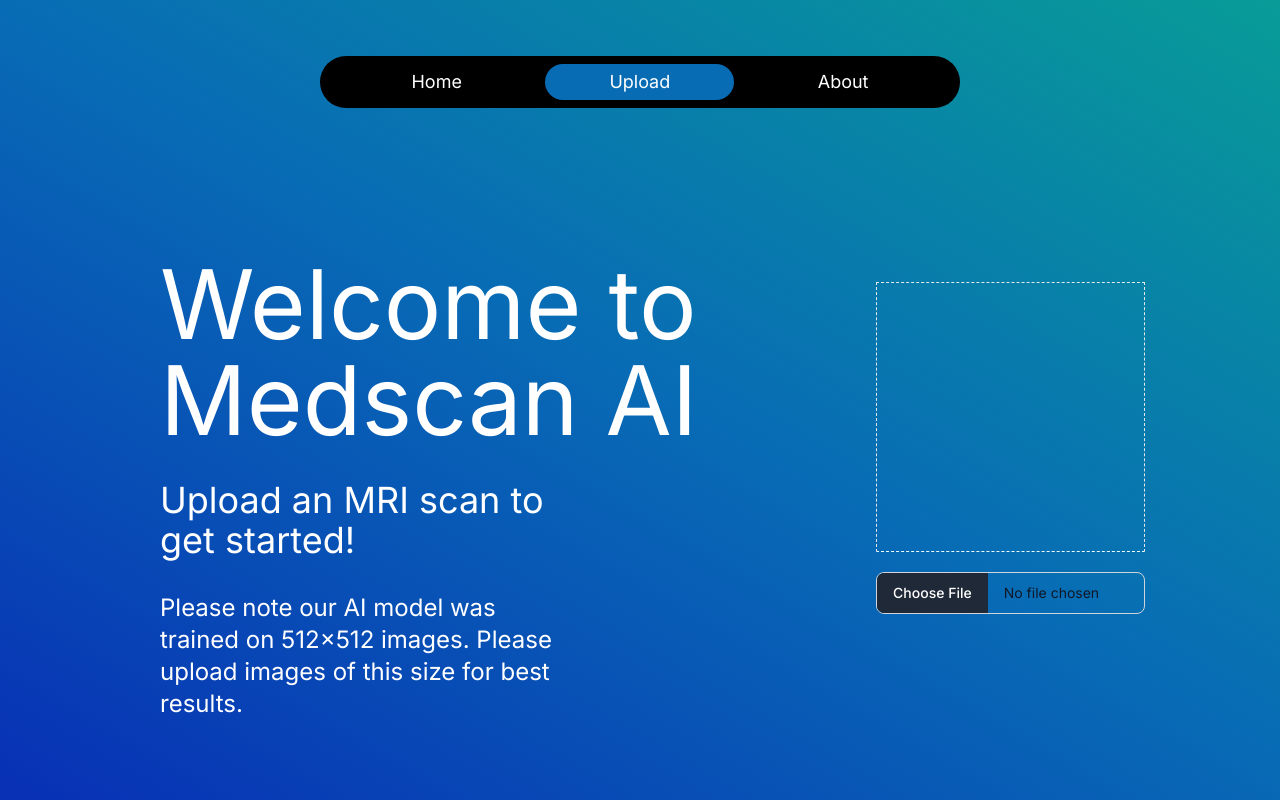
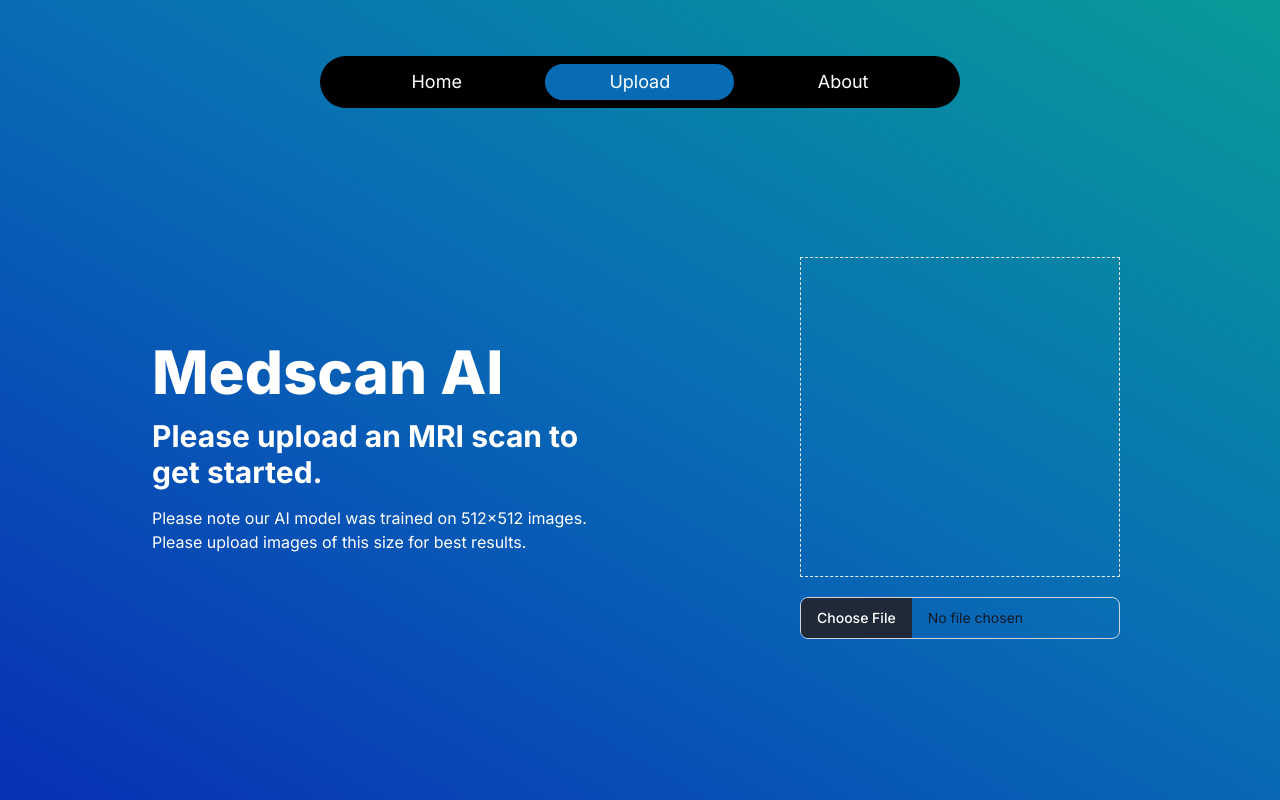
Before and after one commit to wandbrandon/mri_hack, a Next.js app in the folder frontend/: page /upload in a window 1280 px wide. Built offline with nearby package versions, Linux system fonts and the light colour scheme.

Commit message:
finished!

```diff
--- a/frontend/app/about/page.tsx
+++ b/frontend/app/about/page.tsx
@@ -5,6 +5,7 @@ import Brandon from "../../assets/brandon.jpeg";
 import Nathan from "../../assets/nathan.png";
 import { motion } from "framer-motion";
 import Image from "next/image";
+import LinkedIn from "../../assets/linkedin-in.svg";
 
 const About = () => {
 
@@ -28,37 +29,53 @@ const About = () => {
        <motion.div variants={item} className="grid grid-cols-2 gap-0 flex-1 mt-56 px-6">
 
         <motion.div variants={item} className="flex flex-col items-center">
+          <a href="https://www.linkedin.com/in/wandbrandon/" target="_blank">
             <Image
               src={Brandon}
               alt="Image 3"
               className="w-48 h-48 border-stone-200 border-x-4 border-y-4 object-cover"
             />
-          <p className="mt-2 text-center">Brandon Wand</p>
+          </a>
+          <a href="https://www.linkedin.com/in/wandbrandon/" target="_blank" className="w-9/12 mt-2 text-center">
+            Brandon Wand
+          </a>
         </motion.div>
 
         <motion.div variants={item} className="flex flex-col items-center">
+          <a href="https://nathanwand.com/" target="_blank">
             <Image
               src={Nathan}
               alt="Image 4"
               className="w-48 h-48 border-stone-200 border-x-4 border-y-4 object-cover"
             />
-          <p className="mt-2 text-center">Nathan Wand</p>
+          </a>
+          <a href="https://nathanwand.com/" target="_blank" className="w-9/12 mt-2 text-center">
+            Nathan Wand
+          </a>
         </motion.div>
         <motion.div variants={item} className="flex flex-col items-center">
+          <a href="https://www.linkedin.com/in/shawn-shuqing-chen/" target="_blank">
             <Image
               src={Shawn}
-            alt="Image 2"
+              alt="Image 3"
               className="w-48 h-48 border-stone-200 border-x-4 border-y-4 object-cover"
             />
-          <p className="mt-2 text-center">Shuqing (Shawn) Chen</p>
+          </a>
+          <a href="https://www.linkedin.com/in/shawn-shuqing-chen/" target="_blank" className="w-10/12 mt-2 text-center">
+            Shuqing (Shawn) Chen
+          </a>
         </motion.div>
         <motion.div variants={item} className="flex flex-col items-center">
+          <a href="https://www.linkedin.com/in/austin-robertson-784b18207/" target="_blank">
             <Image
               src={Austin}
-            alt="Image 1"
+              alt="Image 3"
               className="w-48 h-48 border-stone-200 border-x-4 border-y-4 object-cover"
             />
-          <p className="mt-2 text-center">Austin Robertson</p>
+          </a>
+          <a href="https://www.linkedin.com/in/austin-robertson-784b18207/" target="_blank" className="w-9/12 mt-2 text-center">
+            Austin Robertson
+          </a>
         </motion.div>
       </motion.div>
 
--- a/frontend/app/page.tsx
+++ b/frontend/app/page.tsx
@@ -21,7 +21,7 @@ export default function Home() {
   }
 
   return (
-    <main className="transition-all flex h-screen flex-col items-center justify-between pt-24">
+    <main className="transition-all flex h-screen flex-row items-center justify-between pt-24">
       <div className="flex w-screen h-full">
         <div id="leftFlex" className="flex-1 flex justify-center h-full">
           <motion.div variants={container} initial="hidden" animate="show" className="w-auto my-auto ml-36">
@@ -34,8 +34,8 @@ export default function Home() {
               Medscan AI is a hackathon submission that focuses on the potential
               for AI models used as diagnostic tools to support doctors and
               other healthcare professionals. In this example, we use a brain
-              MRI dataset to predict tumor types with a certian confidence. Feel
-              free to test it out yourself!
+              MRI dataset to predict tumor types with a certain confidence.
+
             </motion.p>
           </motion.div>
         </div>
--- a/frontend/app/upload/page.tsx
+++ b/frontend/app/upload/page.tsx
@@ -2,24 +2,38 @@
 import UploadBox from "./uploadComponent";
 import React, { useState } from "react";
 import MoonLoader from "react-spinners/MoonLoader";
+import { motion } from "framer-motion";
 
 const Test = () => {
   const [imageInfo, setImageInfo] = useState<any | null>(null);
   const [loading, setLoading] = useState<boolean>(false);
 
+  const container = {
+    hidden: { opacity: 0 },
+    show: {
+      opacity: 1,
+      transition: {
+        staggerChildren: 0.4
+      }
+    }
+  }
+
+  const item = {
+    hidden: { opacity: 0 },
+    show: { opacity: 1 }
+  }
+
   return (
-      <main className="flex h-screen flex-col items-center justify-between pt-24">
-
+      <main className="flex h-screen flex-col items-center pt-24">
       <div className="flex w-screen h-full">
-              <div id="leftFlex" className="flex-1 flex h-full w-full flex-col">
-
-
-                  {imageInfo ? (
-                      <div className="my-40">
-                          <div className="text-8xl mx-40 w-3/4 text-bold justify-center">
+              <div id="leftFlex" className="flex-1 flex flex-col">
+                  {!loading && imageInfo ? (
+                      <div className="my-auto ml-36">
+                          <div className={`${imageInfo.tumorType === "No Tumor" ? "bg-gradient-to-tr from-mriGreenDark to-mriGreenLight" : "bg-gradient-to-tr from-mriRedDark to-mriRedDark"
+                          } w-4/6 text-6xl font-extrabold p-3 text-center rounded-2xl`}>
                               {imageInfo.tumorType}
                           </div>
-                          <div className="text-4xl mx-40 justify-center text-bold pt-8">
+                          <div className="text-3xl font-medium pt-6">
                               Our AI model predicts with{" "}
                               <u>{(parseFloat(imageInfo.probability) * 100).toFixed(0)}%</u>{" "}
                               confidence that this MRI image
@@ -29,18 +43,18 @@ const Test = () => {
                           </div>
                       </div>
                   ) : null}
-                      {loading ? null :
-                              <div className="my-40">
-                                  <div className="text-8xl mx-40 w-3/4 text-bold justify-center">
-                                      {"Welcome to Medscan AI"}
-                                  </div>
-                                  <div className="text-4xl mx-40 justify-center text-bold pt-8">
-                                      {"Upload an MRI scan to get started!"}
-                                  </div>
-                                  <div className="text-2xl mx-40 justify-center text-bold pt-8">
+                      {loading || imageInfo ? null :
+                              <motion.div variants={container} initial="hidden" animate="show"className="my-auto ml-36">
+                                  <motion.div variants={item} className="w-auto text-6xl font-extrabold p-2">
+                                      {"Medscan AI"}
+                                  </motion.div>
+                                  <motion.div variants={item} className="text-3xl font-bold p-2">
+                                      {"Please upload an MRI scan to get started."}
+                                  </motion.div>
+                                  <motion.div variants={item} className="text- p-2">
                                       {"Please note our AI model was trained on 512x512 images. Please upload images of this size for best results."}
-                                  </div>
-                              </div>
+                                  </motion.div>
+                              </motion.div>
                       }
           <MoonLoader
             className="m-auto"
@@ -49,12 +63,15 @@ const Test = () => {
             color={"#000000"}
           />
         </div>
-        <div
+        <motion.div
+          variants={container}
+          initial="hidden"
+          animate="show"
           id="rightFlex"
           className="flex-1 flex justify-center h-full w-full"
         >
           <UploadBox setImageInfo={setImageInfo} setLoading={setLoading} />
-        </div>
+        </motion.div>
       </div>
     </main>
   );
--- a/frontend/app/upload/uploadComponent.tsx
+++ b/frontend/app/upload/uploadComponent.tsx
@@ -36,7 +36,7 @@ const UploadBox = ({
   return (
     <div className="flex flex-col align-middle w-full">
       <div className=" w-1/2 aspect-square flex mx-auto mt-auto mb-3 border-dashed border border-b-cyan-50">
-        {image ? <img src={image} alt="image preview" /> : null}
+        {image ? <img className="w-full object-cover" src={image} alt="image preview" /> : null}
       </div>
           <div className="mb-auto mt-2 w-1/2 mx-auto">
         <div className="pl-px">
--- a/frontend/tailwind.config.ts
+++ b/frontend/tailwind.config.ts
@@ -20,6 +20,10 @@ const config: Config = {
         mriCyan: "#00b9b4",
         mriSlate: "#424141",
         mriDarkBlue: "#05406c",
+        mriGreenDark: "#6cb508",
+        mriGreenLight: "#7bcd09",
+        mriRedDark: "#b50816",
+        mriRedLight: "cd0919",
       },
     },
   },
```
Also changed, not shown: frontend/assets/linkedin-in.svg (added). Lines whose indentation alone changed are shown as unchanged.
